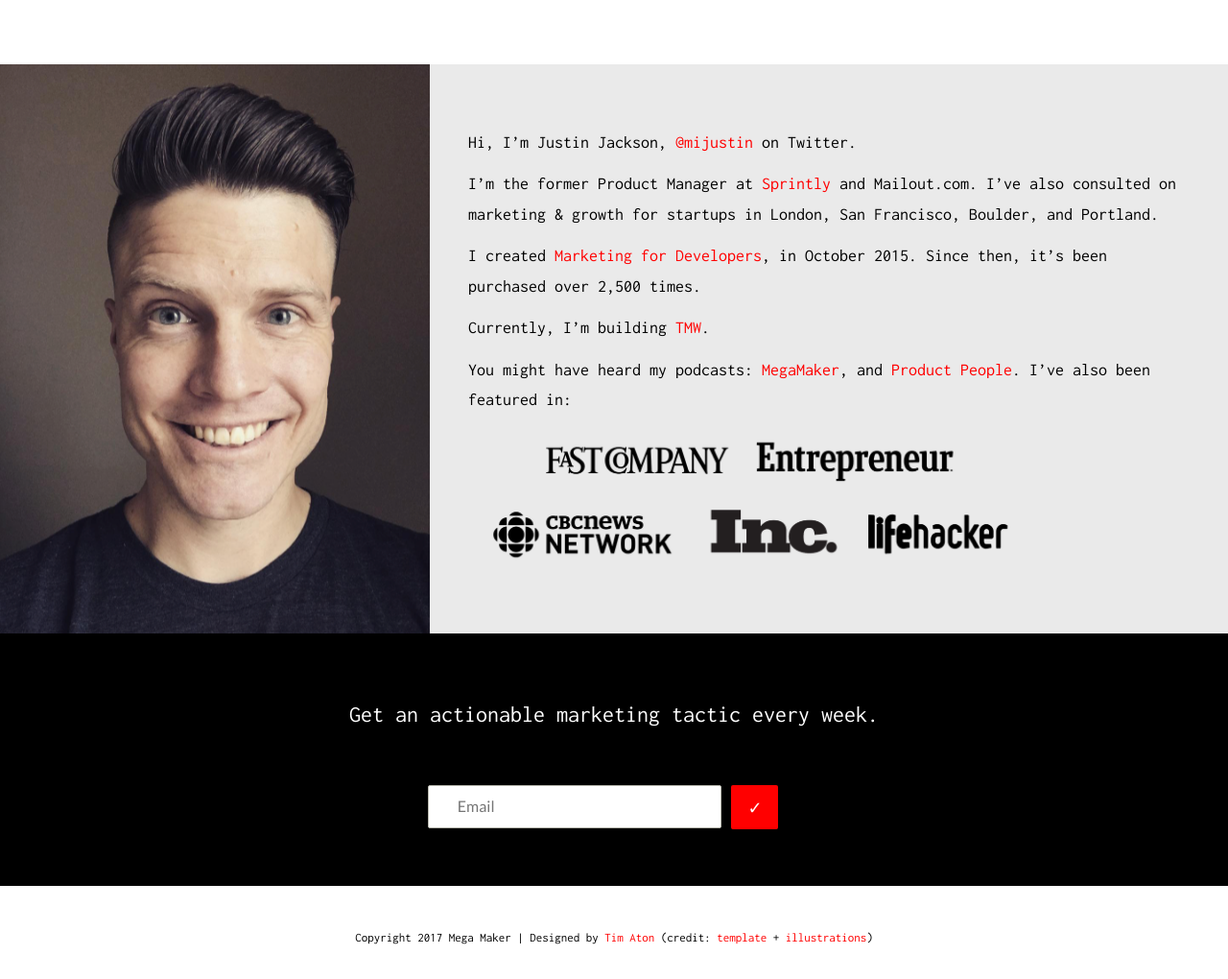
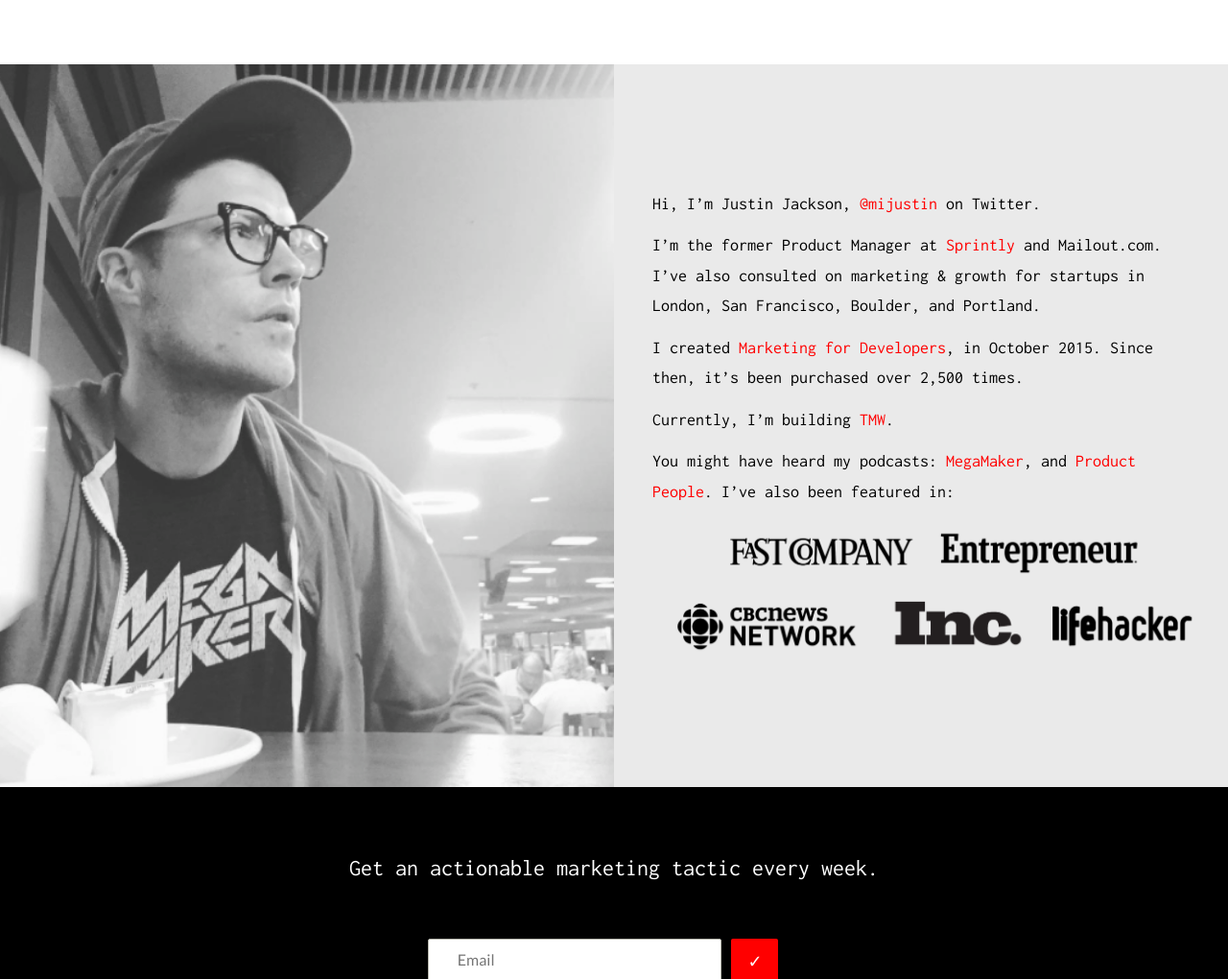
Before and after one commit to tim8on/new-mega-maker, a plain HTML site: page index.html in a window 1280 px wide. Shown: the part 2920-3940 px from the top of the page at 96% size. Drawn offline with Linux system fonts and the light colour scheme.

Commit message:
Fixed Author Section
Still need to add all the meta and hook up mailchimp to be able to use it, but the design is ready to rock.

```diff
--- a/assets/css/main.css
+++ b/assets/css/main.css
@@ -316,41 +316,26 @@
     padding-bottom: .5em;
 }
 
-/* Justin */
-.justin {
-	background-position: left;
-	background-image: url('../img/justin.png');
-    background-repeat: no-repeat;
+/* Author */
+.author {
+	background-position: center;
+	background-image: url('../img/justin.jpg');
+	background-size: cover;
 }
 
-.justin .container {
+.author .container {
 	width: 100%
 }
 
-.justin p {
+.author img {
+    width: 45em;
+}
+
+.author p{
+    color: black;
     line-height: 1.75em;
 }
 
-.justin .col-sm-offset-6 {
-    margin-left: 35%;
-}
-
-.justin .col-sm-6 {
-    width: 65%;
-}
-
-.justin img {
-    width: 45em;
-}
-
-.justin .section-bg-color {
-    padding-top: 4em;
-    padding-bottom: 4em;
-}
-
-.justin p{
-    color: black;
-}
 
 /* CREDIT */
 #c {
--- a/index.html
+++ b/index.html
@@ -129,7 +129,7 @@
     </div>
 
     <!-- ********** ABOUT ********** -->
-    <section class="justin">
+    <section id="news" class="author">
 		<div class="container">
 			<div class="row">
 				<div class="col-sm-6 col-sm-offset-6 section-bg-color">
```
Also changed, not shown: assets/img/justin.jpg (added), assets/img/justin.png (deleted).
